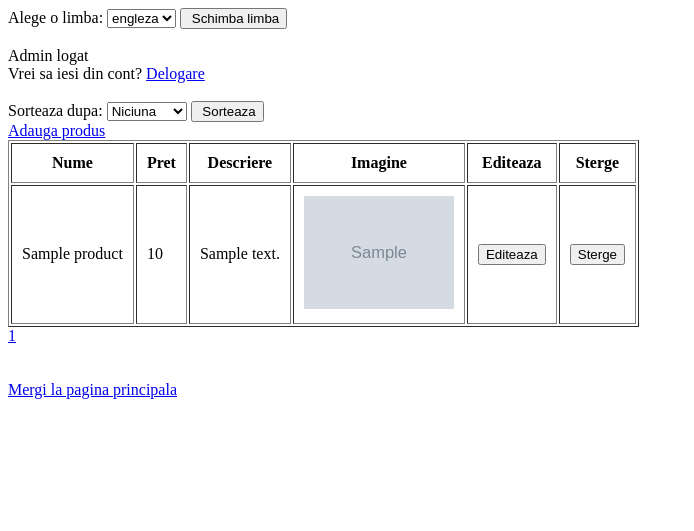
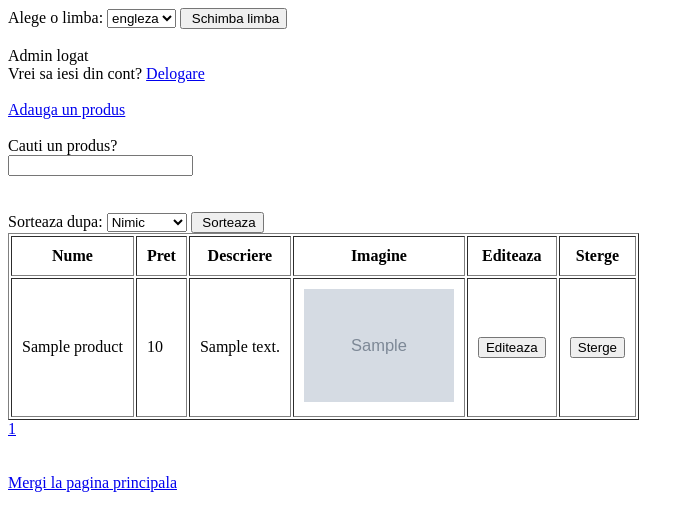
Before and after one commit to denisa200123/Shop-Practica, a PHP site: page /products.php in a window 1280 px wide. Shown: the top 531 px of the page, without its empty margins (0-694 px from the left). Run offline with PHP 8.4, Linux system fonts and the light colour scheme; the visitor is signed in with stand-in values (Sample User, id 1); tables that the repository leaves empty or names only in its code hold one stand-in row (values such as "Sample post"); grey boxes marked "Sample" are stand-in pictures.

Commit message:
search functionality for products - Not done yet

```diff
--- a/common.php
+++ b/common.php
@@ -54,7 +54,7 @@ function translateLabels(string $label) {
         'Are you sure you want to delete this item?'=> 'Esti sigur ca vrei sa stergi acest produs?',
         'Yes'=> 'Da',
         "Price doesn't have a valid value!" => "Pretul nu are o valoare valida!",
-        'Add product' => 'Adauga produs',
+        'Add a product' => 'Adauga un produs',
         'Save'=> 'Salveaza',
         'File is not an image'=> 'Fisierul nu e o imagine',
         'File uploaded already'=> 'Fiserul exista deja',
@@ -75,7 +75,8 @@ function translateLabels(string $label) {
         'Sort by name'=> 'Sorteaza dupa nume',
         'Sort by:'=> 'Sorteaza dupa:',
         'Sort'=> 'Sorteaza',
-        'None'=> 'Niciuna',
+        'Nothing'=> 'Nimic',
+        'Looking for a product?'=> 'Cauti un produs?',
     ];
     if(isset($_SESSION["language"]) &&  $_SESSION["language"] === "RO" && $labels[$label]){
         return $labels[$label];
--- a/products.php
+++ b/products.php
@@ -10,7 +10,7 @@ $stmt1->execute();
 
 $nrOfProducts = $stmt1->rowCount();
 
-$productsPerPage = 2; //how many products to display per page
+$productsPerPage = 3; //how many products to display per page
 $maxPages = ceil($nrOfProducts/$productsPerPage); // maximum number of pages
 
 //get page from url, default 1
@@ -75,9 +75,19 @@ $pdo = null;
         <a href="logout.php"> <?= translateLabels("Logout") ?> </a>
         <br><br>
 
+        <!-- add product -->
+        <a href="product.php"><?= translateLabels("Add a product") ?></a>
+
+        <br><br>
+        <span> <?= translateLabels("Looking for a product?") ?></span>
+        <form action="search-product.php" method="get">
+            <input type="text" name="productToSearch" id="productToSearch">
+        </form>
+        <br><br>
+
         <!-- sort by property -->
         <?php include_once "sort-products.php"; ?>
-        <a href="product.php"><?= translateLabels("Add product") ?></a>
+
         <!-- display the products -->
         <table border="1" cellpadding="10">
             <tr>
@@ -109,6 +119,7 @@ $pdo = null;
                 </tr>
             <?php endforeach; ?>
         </table>
+        <!-- pagination -->
         <?php include 'pagination.php'; ?>
 
         <br><br>
--- a/sort-products.php
+++ b/sort-products.php
@@ -25,7 +25,7 @@ if($_SERVER['REQUEST_METHOD'] === "POST" && isset($_POST["sortProducts"]) && iss
 
     <label for="sort"><?= translateLabels("Sort by:") ?></label>
     <select name="sort" id="sort">
-        <option value="none"> <?= translateLabels(label: "None") ?></option>
+        <option value="none"> <?= translateLabels(label: "Nothing") ?></option>
         <option value="name"> <?= translateLabels(label: "Name") ?></option>
         <option value="price"><?= translateLabels("Price") ?></option>
         <option value="description"><?= translateLabels("Description") ?></option>
```
Also changed, not shown: search-product.php (added).
